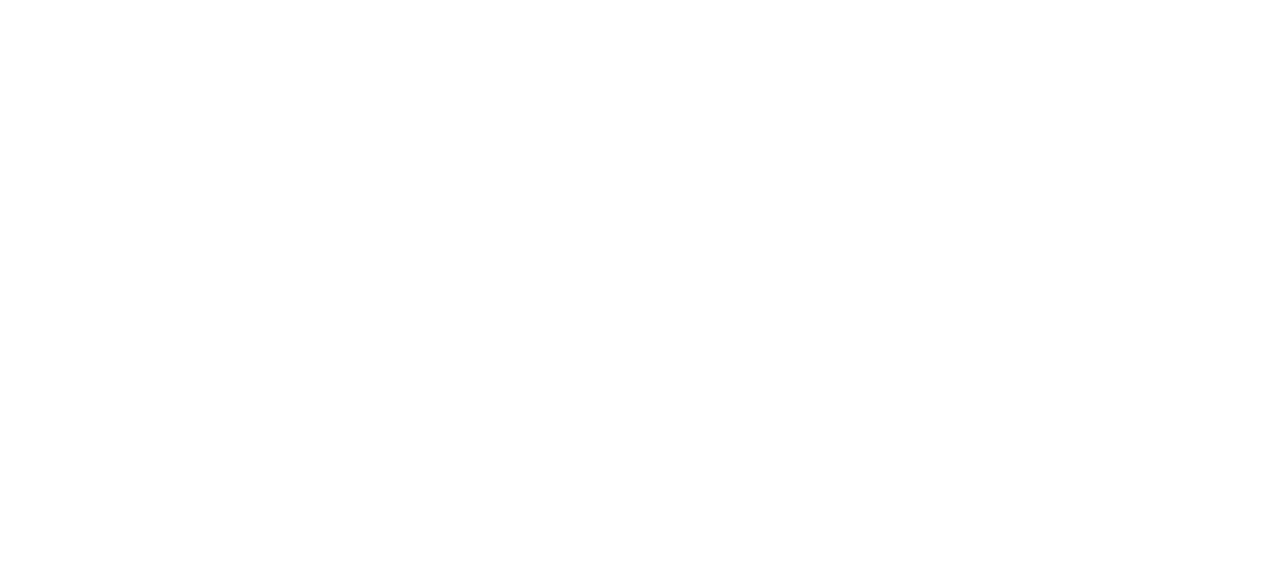
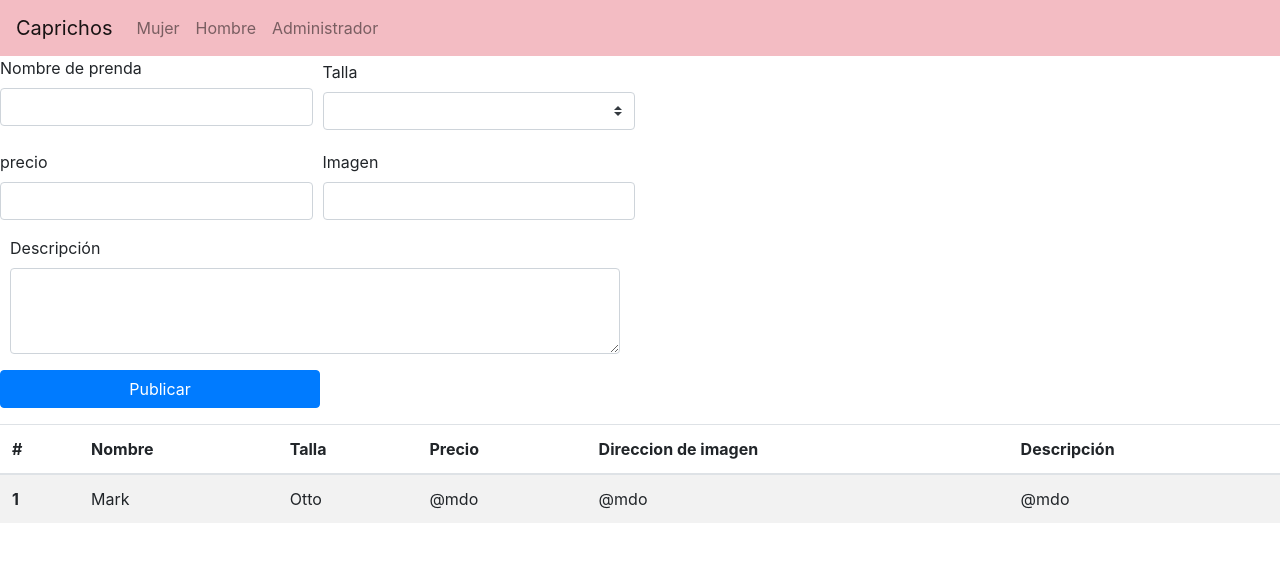
Before and after one commit to keniaguzman/tienda, an Angular app: page /admin in a window 1280 px wide. Before the commit this address led to /. Shown: the top 562 px of the page. Built offline with nearby package versions, Linux system fonts and the light colour scheme; no server answers.

Commit message:
Peticiones get a servidor

```diff
--- a/src/app/app-routing/app-routing.module.ts
+++ b/src/app/app-routing/app-routing.module.ts
@@ -3,6 +3,7 @@ import { CommonModule } from '@angular/common';
 import { RouterModule, Routes } from '@angular/router';
 import { MujerComponent } from '../pages/mujer/mujer.component';
 import { HombreComponent} from '../pages/hombre/hombre.component';
+import { AdminComponent} from '../pages/admin/admin.component';
 
 const routes: Routes = [
   {
@@ -12,6 +13,10 @@ const routes: Routes = [
   {
     path: 'hombre',
     component: HombreComponent,
+  },
+  {
+    path: 'admin',
+    component: AdminComponent,
   },
 ];
 
--- a/src/app/app.module.ts
+++ b/src/app/app.module.ts
@@ -10,6 +10,7 @@ import { NavComponent } from './components/nav/nav.component';
 import { CarouselComponent } from './components/carousel/carousel.component';
 
 import { FormsModule }   from '@angular/forms';
+import { AdminComponent } from './pages/admin/admin.component';
 
 
 @NgModule({
@@ -19,6 +20,7 @@ import { FormsModule }   from '@angular/forms';
     HombreComponent,
     NavComponent,
     CarouselComponent,
+    AdminComponent,
 
   ],
   imports: [
--- a/src/app/components/nav/nav.component.html
+++ b/src/app/components/nav/nav.component.html
@@ -11,6 +11,9 @@
       <li class="nav-item">
         <a class="nav-link" [routerLink]="['/hombre']" routerLinkActive="router-link-active" >Hombre</a>
       </li>
+      <li class="nav-item">
+        <a class="nav-link" [routerLink]="['/admin']" routerLinkActive="router-link-active" >Administrador</a>
+      </li>
     </ul>
   </div>
 </nav>
--- /dev/null
+++ b/src/app/pages/admin/admin.component.html
@@ -0,0 +1,56 @@
+<app-nav></app-nav>
+<form (ngSubmit)="guardaPrenda(fguardaPrenda)" #fguardaPrenda="ngForm" >
+  <div class="form-row">
+    <div class="col-md-3 mb-3">
+      <label for="validationDefault01">Nombre de prenda</label>
+      <input  name="esUnNombreValido" ngModel pattern="[a-zA-Z ]*" type="text" class="form-control" [(ngModel)]="prenda.nombre"  value="" required>
+    </div>
+    <div class="col-md-3 mb-3">
+      <label class="my-1 mr-2" for="inlineFormCustomSelectPref">Talla</label>
+      <select name="esTallaValida" ngModel pattern="[SMG]*" class="custom-select my-1 mr-sm-2" [(ngModel)]="prenda.talla"   id="inlineFormCustomSelectPref" required>
+        <option selected>Seleciona</option>
+        <option value="S">S</option>
+        <option value="M">M</option>
+        <option value="G">G</option>
+      </select>
+    </div>
+  </div>
+  <div class="form-row">
+    <div class="col-md-3 mb-3">
+      <label for="validationDefault02">precio</label>
+      <input  name="esPrecioValida" ngModel pattern="[[0-9]+(\.[0-9][0-9]?)?]*" type="number" class="form-control" [(ngModel)]="prenda.precio"  id="validationDefault02" value="Otto" required>
+    </div>
+    <div class="col-md-3 mb-3">
+      <label for="validationDefault01">Imagen</label>
+      <input  name="esImagenValida" type="url" class="form-control" [(ngModel)]="prenda.imagen"  value="" required>
+      <label class="rojo" *ngIf=invalido.imagen>Imagen Incorrecta</label>
+    </div>
+  </div>
+  <div class="form-row col-md-6 mb-3">
+    <label for="exampleFormControlTextarea1">Descripción</label>
+      <textarea class="form-control" [(ngModel)]="prenda.descripcion" name="descripcion" id="exampleFormControlTextarea1" rows="3"></textarea>
+  </div>
+  <button class="btn btn-primary col-md-3 mb-3" type="submit">Publicar</button>
+</form>
+<table class="table table-striped">
+  <thead>
+    <tr>
+      <th scope="col">#</th>
+      <th scope="col">Nombre</th>
+      <th scope="col">Talla</th>
+      <th scope="col">Precio</th>
+      <th scope="col">Direccion de imagen</th>
+      <th scope="col">Descripción</th>
+    </tr>
+  </thead>
+  <tbody>
+    <tr>
+      <th scope="row">1</th>
+      <td>Mark</td>
+      <td>Otto</td>
+      <td>@mdo</td>
+      <td>@mdo</td>
+      <td>@mdo</td>
+    </tr>
+  </tbody>
+</table>
--- /dev/null
+++ b/src/app/pages/admin/admin.component.ts
@@ -0,0 +1,76 @@
+import { Component, OnInit } from '@angular/core';
+import { RopaService } from '../../services/ropa.service';
+import {NgForm} from '@angular/forms'
+
+@Component({
+  selector: 'app-admin',
+  templateUrl: './admin.component.html',
+  styleUrls: ['./admin.component.css']
+})
+
+export class AdminComponent implements OnInit {
+  prendas = [];
+  prenda= {
+    nombre:"",
+    talla:"",
+    precio:"",
+    descripcion:"",
+    imagen:""
+  }
+  invalido= {
+    nombre:false,
+    talla:false,
+    precio:false,
+    descripcion:false,
+    imagen:false
+  }
+  constructor(private ropa : RopaService) { }
+
+  ngOnInit(): void {
+    this.ropa.obtenerRopa("admin")
+                .subscribe((prendasRecibidas:any)=>{
+                  this.prendas=prendasRecibidas;
+                })
+  }
+
+  guardaPrenda(fguardaPrenda:NgForm) {
+    this.invalido.imagen=false;
+    if (fguardaPrenda.invalid) {
+      if (! this.esUnNombreValido(this.prenda.nombre)) {
+        console.log("Nombre invalido");
+      }
+      if (! this.esTallaValida(this.prenda.talla)) {
+        console.log("Talla invalido");
+      }
+      if (! this.esPrecioValida(this.prenda.precio)) {
+        console.log("Precio invalido");
+      }
+      if (! this.esImagenValida(this.prenda.imagen)) {
+        console.log("URL imagen invalida");
+        this.invalido.imagen=true;
+      }
+      console.log("valido");
+      return;
+    }
+    console.log('valido');
+  }
+  esUnNombreValido(nombre){
+    const regex = /^[A-Z]|[a-z]$/;
+    return regex.test(nombre);
+  }
+
+  esTallaValida(talla){
+    const regex = /^[SMG]$/;
+    return regex.test(talla);
+  }
+
+  esPrecioValida(precio){
+    const regex = /^[0-9]+(\.[0-9][0-9]?)?$/;
+    return regex.test(precio);
+  }
+
+  esImagenValida(imagen){
+    const regex = /^((http[s]?|ftp):\/)?\/?([^:\/\s]+)((\/\w+)*\/)([\w\-\.]+[^#?\s]+)(.*)?(#[\w\-]+)?$/;
+    return regex.test(imagen);
+  }
+}
--- a/src/app/pages/mujer/mujer.component.html
+++ b/src/app/pages/mujer/mujer.component.html
@@ -13,36 +13,3 @@
     </div>
   </div>
 </div>
-<form (ngSubmit)="guardaPrenda(fguardaPrenda)" #fguardaPrenda="ngForm" >
-    <div class="form-row">
-      <div class="col-md-3 mb-3">
-        <label for="validationDefault01">Nombre de prenda</label>
-        <input  name="esUnNombreValido" ngModel pattern="[a-zA-Z ]*" type="text" class="form-control" [(ngModel)]="prenda.nombre"  value="" required>
-      </div>
-      <div class="col-md-3 mb-3">
-        <label class="my-1 mr-2" for="inlineFormCustomSelectPref">Talla</label>
-        <select name="esTallaValida" ngModel pattern="[SMG]*" class="custom-select my-1 mr-sm-2" [(ngModel)]="prenda.talla"   id="inlineFormCustomSelectPref" required>
-          <option selected>Seleciona</option>
-          <option value="S">S</option>
-          <option value="M">M</option>
-          <option value="G">G</option>
-        </select>
-      </div>
-    </div>
-    <div class="form-row">
-      <div class="col-md-3 mb-3">
-        <label for="validationDefault02">precio</label>
-        <input  name="esPrecioValida" ngModel pattern="[[0-9]+(\.[0-9][0-9]?)?]*" type="number" class="form-control" [(ngModel)]="prenda.precio"  id="validationDefault02" value="Otto" required>
-      </div>
-      <div class="col-md-3 mb-3">
-        <label for="validationDefault01">Imagen</label>
-        <input  name="esImagenValida" type="url" class="form-control" [(ngModel)]="prenda.imagen"  value="" required>
-        <label class="rojo" *ngIf=invalido.imagen>Imagen Incorrecta</label>
-      </div>
-    </div>
-    <div class="form-row col-md-6 mb-3">
-      <label for="exampleFormControlTextarea1">Descripción</label>
-        <textarea class="form-control" [(ngModel)]="prenda.descripcion" name="descripcion" id="exampleFormControlTextarea1" rows="3"></textarea>
-    </div>
-    <button class="btn btn-primary col-md-3 mb-3" type="submit">Publicar</button>
-</form>
--- a/src/app/pages/mujer/mujer.component.ts
+++ b/src/app/pages/mujer/mujer.component.ts
@@ -8,20 +8,7 @@ import {NgForm} from '@angular/forms'
 })
 export class MujerComponent implements OnInit {
   prendas=[];
-  prenda= {
-    nombre:"",
-    talla:"",
-    precio:"",
-    descripcion:"",
-    imagen:""
-  }
-  invalido= {
-    nombre:false,
-    talla:false,
-    precio:false,
-    descripcion:false,
-    imagen:false
-  }
+
   constructor(private ropa : RopaService) { }
 
   ngOnInit(): void {
@@ -30,45 +17,4 @@ export class MujerComponent implements OnInit {
                   this.prendas=prendasRecibidas
                 })
   }
-
-  guardaPrenda(fguardaPrenda:NgForm) {
-    this.invalido.imagen=false;
-    if (fguardaPrenda.invalid) {
-      if (! this.esUnNombreValido(this.prenda.nombre)) {
-        console.log("Nombre invalido");
-      }
-      if (! this.esTallaValida(this.prenda.talla)) {
-        console.log("Talla invalido");
-      }
-      if (! this.esPrecioValida(this.prenda.precio)) {
-        console.log("Precio invalido");
-      }
-      if (! this.esImagenValida(this.prenda.imagen)) {
-        console.log("URL imagen invalida");
-        this.invalido.imagen=true;
-      }
-      console.log("valido");
-      return;
-    }
-    console.log('valido');
-  }
-  esUnNombreValido(nombre){
-    const regex = /^[A-Z]|[a-z]$/;
-    return regex.test(nombre);
-  }
-
-  esTallaValida(talla){
-    const regex = /^[SMG]$/;
-    return regex.test(talla);
-  }
-
-  esPrecioValida(precio){
-    const regex = /^[0-9]+(\.[0-9][0-9]?)?$/;
-    return regex.test(precio);
-  }
-
-  esImagenValida(imagen){
-    const regex = /^((http[s]?|ftp):\/)?\/?([^:\/\s]+)((\/\w+)*\/)([\w\-\.]+[^#?\s]+)(.*)?(#[\w\-]+)?$/;
-    return regex.test(imagen);
-  }
 }
--- a/src/app/services/ropa.service.ts
+++ b/src/app/services/ropa.service.ts
@@ -5,30 +5,17 @@ import { HttpClient, HttpHeaders, HttpParams, HttpRequest, HttpErrorResponse } f
   providedIn: 'root'
 })
 export class RopaService {
-  baseUrlMujer:string = "/assets/mujer.json"
-  baseUrlHombre:string = "/assets/hombre.json"
+  baseUrl:string = "http://127.0.0.1:8000/api/ropa/";
 
   constructor(private http: HttpClient) { }
 
    obtenerRopa(tipoRopa:string) {
-      if (tipoRopa == "mujer"){
     try {
-          return this.http.get(this.baseUrlMujer)
-        } catch(error) {
-          console.error(error);
-          console.error(error.error);
-          console.error(error.headers);
-        }
-      }else{
-        try {
-          return this.http.get(this.baseUrlHombre)
+      return this.http.get(this.baseUrl+tipoRopa)
     } catch(error) {
       console.error(error);
       console.error(error.error);
       console.error(error.headers);
     }
   }
-
-
 }
-}
```
Also changed, not shown: src/assets/mujer.json (deleted, +0 -23 lines), src/app/pages/admin/admin.component.css (added), 1 other file (tests, documents, lock files or other folders). Lines whose indentation alone changed are shown as unchanged.
